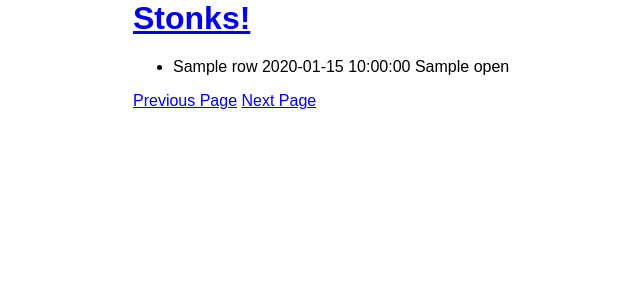
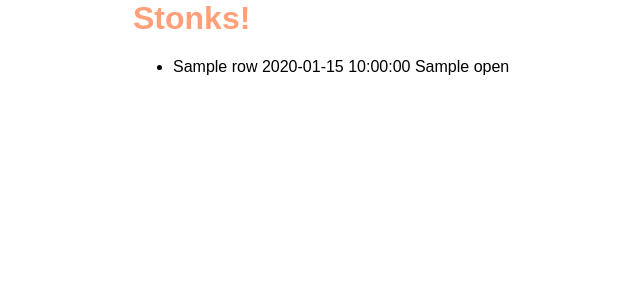
Before and after one commit to Amalaga19/lab-session-7, a Flask app: template templates/index.html in a window 1280 px wide. Shown: the top 300 px of the page, without its empty margins (57-697 px from the left). Run offline with Flask 3, Linux system fonts and the light colour scheme; the template is opened without the code that fills it: most values are stand-ins (such as "Sample title", 1, 10 or a date in 2020); parts of the project's set-up code (start-up, migrations or seed data) failed here and were passed over.

Commit message:
prepare code for session 8
This reverts commit 9f96adaa8f8aa44cfa9c260e1961edd8bf9ff690.

```diff
--- a/server.py
+++ b/server.py
@@ -13,10 +13,11 @@ with open("data/all_stocks_5yr.csv") as file:
         data.append(row)
 
 
-page_size = 20
+# Exercise 2:
+# Render the list of dictionaries in the index
+@app.route("/")
+def index():
 
-
-def unique_rows_by_ticker(rows):
     filtered_data = []
     latest_ticker_seen = None
     # this is similar to a group by in SQL
@@ -28,28 +29,8 @@ def unique_rows_by_ticker(rows):
         if row["Name"] != latest_ticker_seen:
             filtered_data.append(row)
             latest_ticker_seen = row["Name"]
-    return filtered_data
 
-
-# Exercise 2:
-# Render the list of dictionaries in the index
-@app.route("/")
-def index():
-    filtered_data = unique_rows_by_ticker(data)
-    page = 0
-
-    rows_for_page = filtered_data[page * page_size : (page + 1) * page_size]
-
-    return render_template("index.html", data=rows_for_page, page=0)
-
-
-@app.route("/page/<int:page>")
-def index_page(page):
-    filtered_data = unique_rows_by_ticker(data)
-
-    rows_for_page = filtered_data[page * page_size : (page + 1) * page_size]
-
-    return render_template("index.html", data=rows_for_page, page=page)
+    return render_template("index.html", data=filtered_data)
 
 
 # Exercise 3:
--- a/templates/base.html
+++ b/templates/base.html
@@ -13,7 +13,7 @@
   </head>
   <body>
     <header>
-      <h1><a href="/">Stonks!</a></h1>
+      <h1>Stonks!</h1>
     </header>
     <main>{% block main %} {% endblock %}</main>
     <footer></footer>
--- a/templates/index.html
+++ b/templates/index.html
@@ -8,15 +8,4 @@
   <li>{{row.Name}} {{row.date}} {{row.open}}</li>
   {% endfor %}
 </ul>
-
-<span class="previous-page">
-  {% if page != 0 %}
-  <a href="/page/{{page - 1}}">Previous Page</a>
-  {% endif %}
-</span>
-<!-- previous page link -->
-<span class="next-page">
-  <a href="/page/{{page + 1}}">Next Page</a>
-</span>
-<!-- next page link -->
 {% endblock %}
```
